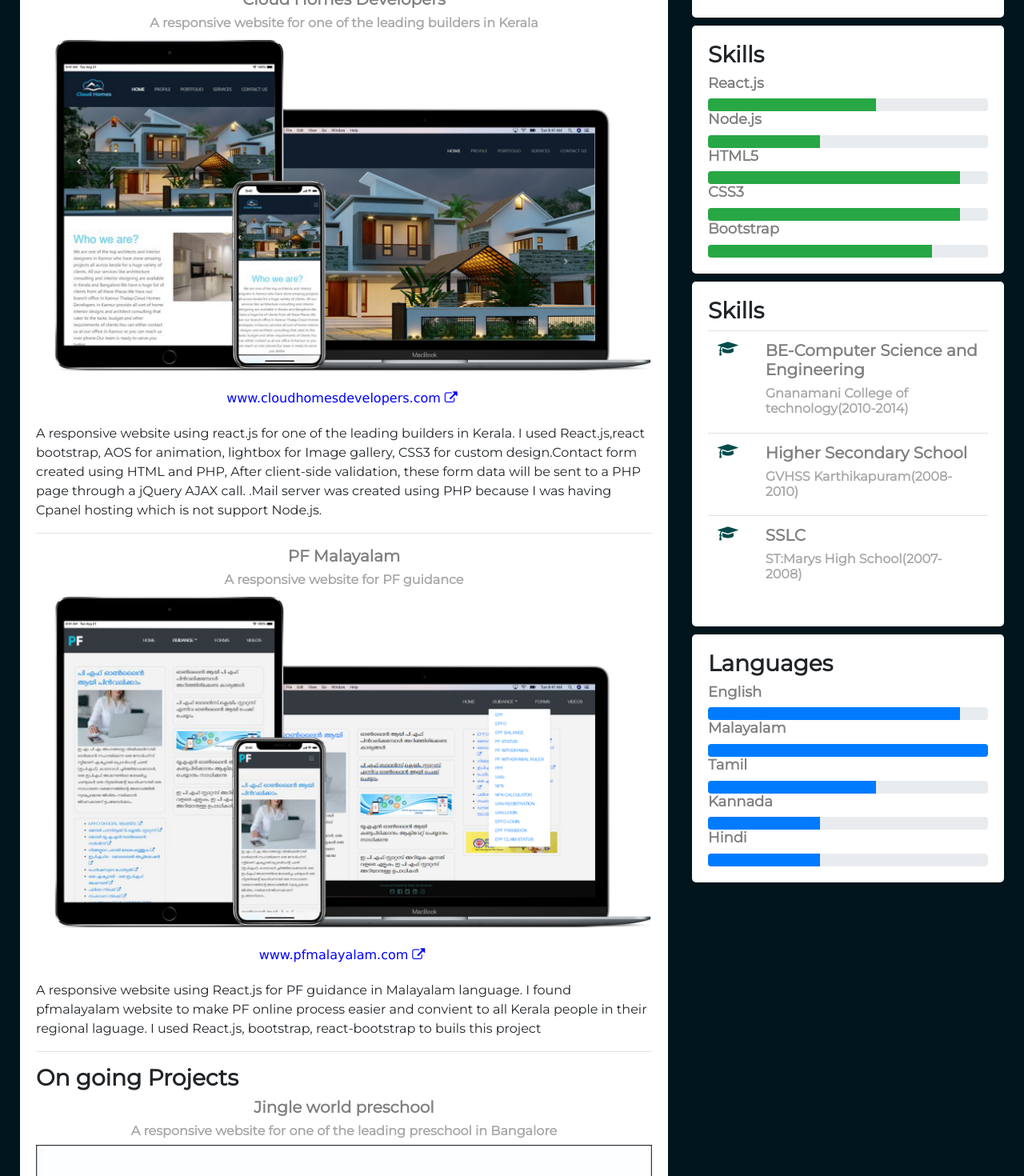
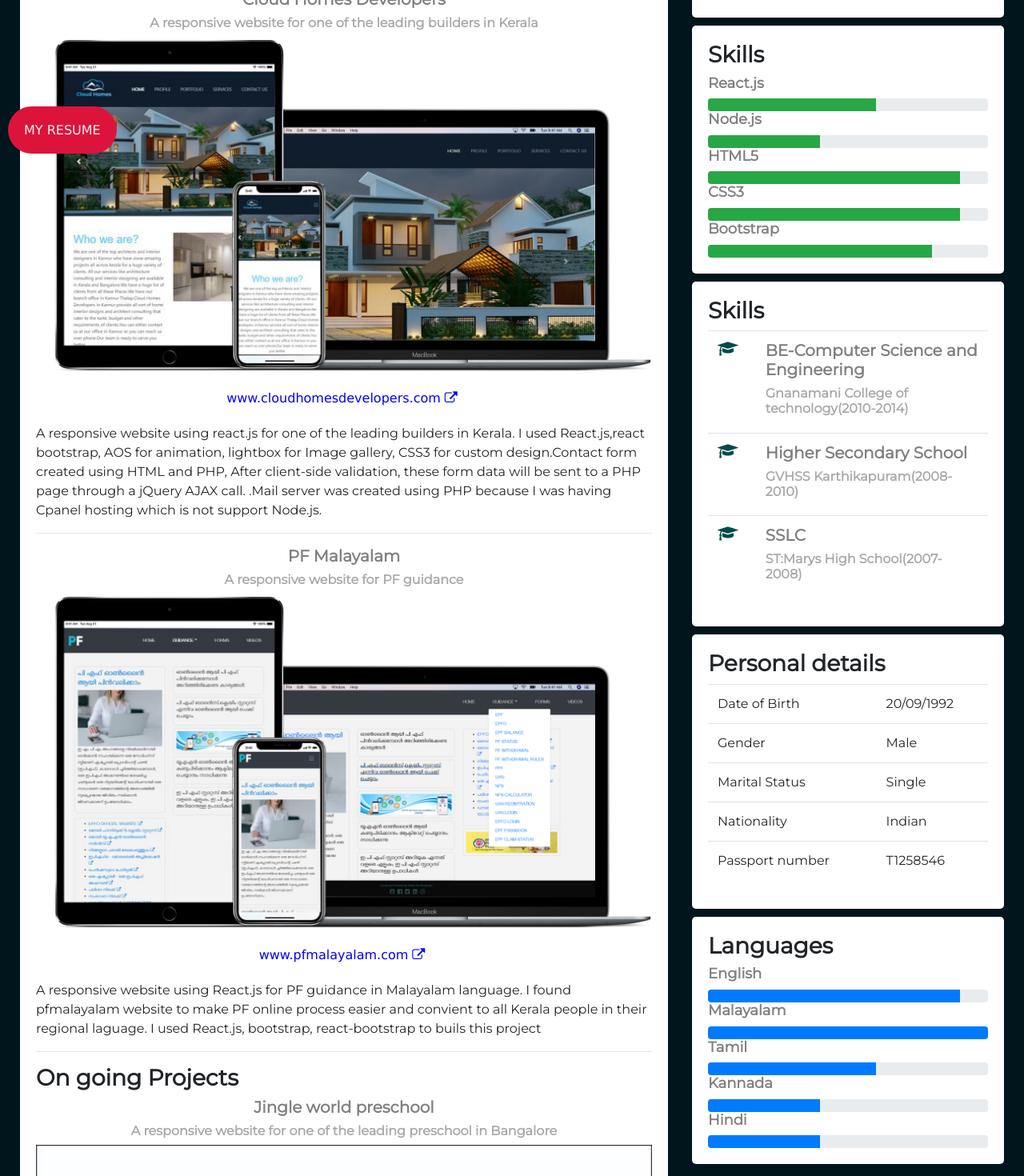
Before and after one commit to vishnukgcherupuzha/My-Portfolio, a React (Create React App) app: page / in a window 1280 px wide. Shown: the part 600-2070 px from the top of the page at 80% size. Built offline with nearby package versions, Linux system fonts and the light colour scheme.

Commit message:
last update

```diff
--- a/src/components/Resume.js
+++ b/src/components/Resume.js
@@ -1,7 +1,7 @@
 import React, { Component } from 'react'
 import Proimg from '../images/header3.png'
 import 'bootstrap/dist/css/bootstrap.min.css'
-import {NavLink} from 'react-router-dom'
+import { NavLink } from 'react-router-dom'
 import './Style.css'
 import 'react-bootstrap'
 import AOS from 'aos'
@@ -29,7 +29,7 @@ class Resume extends Component {
                         <img className="profile-image img-fluid" src={Proimg} alt="Vishnu KG" /></NavLink>
                         <div>
                             <h1 className="name">Vishnu KG</h1>
-                            <h5 className="desc">UI/UX Designer & Web Developer </h5>
+                            <h5 className="desc">UI/UX Designer / Developer </h5>
                             <ul>
                                 <li><a href="https://twitter.com/VKGCherupuzha" rel="noopener noreferrer" target="_blank"><i className="fa fa-twitter"></i></a></li>
                                 <li><a href="https://www.linkedin.com/in/vishnukgcherupuzha/" rel="noopener noreferrer" target="_blank"><i className="fa fa-linkedin"></i></a></li>
@@ -39,7 +39,7 @@ class Resume extends Component {
                                 <li><a href="https://coderwall.com/vishnukgcherupuzha" rel="noopener noreferrer" target="_blank"><i className="fa fa-external-link"  ></i></a></li>
                             </ul>
                         </div>
-                        <NavLink  className="header-button" to ='/contactme'><button data-aos="zoom-in"> <i className="fa fa-paper-plane paper-plane " style={{ marginRight: "12px" }}> </i>CONTACT ME </button></NavLink>
+                        <NavLink className="header-button" to='/contactme'><button data-aos="zoom-in"> <i className="fa fa-paper-plane paper-plane " style={{ marginRight: "12px" }}> </i>CONTACT ME </button></NavLink>
                     </div>
                     <h1 className="header-border" style={{ color: "rgb(255, 174, 0)" }}>.</h1>
                 </div>
@@ -156,7 +156,7 @@ class Resume extends Component {
                                         </tr>
                                         <tr>
                                             <td><i className="fa fa-globe" aria-hidden="true"></i></td>
-                                            <td><a href="https://vishnukgcherupuzha.github.io/My-Portfolio/" rel="noopener noreferrer" target="_blank" style={{color:"black"}}>vishnu-kg-cherupuzha</a></td>
+                                            <td><a href="https://vishnukgcherupuzha.github.io/My-Portfolio/" rel="noopener noreferrer" target="_blank" style={{ color: "black" }}>vishnu-kg-cherupuzha</a></td>
                                         </tr>
 
                                     </tbody>
@@ -193,21 +193,49 @@ class Resume extends Component {
                                     <tbody>
                                         <tr>
                                             <td><i className="fa fa-graduation-cap" aria-hidden="true"></i></td>
-                                            <td ><h5  style={{textAlign:"left"}}>BE-Computer Science and Engineering</h5>
-                                                <h6  style={{textAlign:"left"}}>Gnanamani College of technology(2010-2014)</h6>
+                                            <td ><h5 style={{ textAlign: "left" }}>BE-Computer Science and Engineering</h5>
+                                                <h6 style={{ textAlign: "left" }}>Gnanamani College of technology(2010-2014)</h6>
                                             </td>
                                         </tr>
                                         <tr>
                                             <td><i className="fa fa-graduation-cap" aria-hidden="true"></i></td>
-                                            <td ><h5  style={{textAlign:"left"}}>Higher Secondary School</h5>
-                                                <h6  style={{textAlign:"left"}}>GVHSS Karthikapuram(2008-2010)</h6>
+                                            <td ><h5 style={{ textAlign: "left" }}>Higher Secondary School</h5>
+                                                <h6 style={{ textAlign: "left" }}>GVHSS Karthikapuram(2008-2010)</h6>
                                             </td>
                                         </tr>
                                         <tr>
                                             <td><i className="fa fa-graduation-cap" aria-hidden="true"></i></td>
-                                            <td ><h5  style={{textAlign:"left"}}>SSLC</h5>
-                                                <h6  style={{textAlign:"left"}}>ST:Marys High School(2007-2008)</h6>
+                                            <td ><h5 style={{ textAlign: "left" }}>SSLC</h5>
+                                                <h6 style={{ textAlign: "left" }}>ST:Marys High School(2007-2008)</h6>
                                             </td>
+                                        </tr>
+                                    </tbody>
+                                </Table>
+                            </div>
+                            <div className="content address" data-aos="fade-up"
+                                data-aos-duration="1000" >
+                                <h3>Personal details </h3>
+                                <Table responsive>
+                                    <tbody>
+                                        <tr>
+                                            <td>Date of Birth </td>
+                                            <td>20/09/1992</td>
+                                        </tr>
+                                        <tr>
+                                            <td>Gender </td>
+                                            <td>Male</td>
+                                        </tr>
+                                        <tr>
+                                            <td>Marital Status </td>
+                                            <td>Single</td>
+                                        </tr>
+                                        <tr>
+                                            <td>Nationality  </td>
+                                            <td>Indian</td>
+                                        </tr>
+                                        <tr>
+                                            <td>Passport number </td>
+                                            <td>T1258546</td>
                                         </tr>
                                     </tbody>
                                 </Table>
@@ -238,8 +266,10 @@ class Resume extends Component {
                             </div>
                         </div>
                     </div>
-                </div>
-            </div>
+                    </div>
+                   <div className="footer"><a className="resume" href="https://drive.google.com/file/d/1lKS20T6i9IZp_tkH-BPM-GZmUvLEvCDN/view?usp=sharing">MY RESUME</a>
+                   </div>
+                   </div>
         )
     }
 }
--- a/src/components/Style.css
+++ b/src/components/Style.css
@@ -208,6 +208,25 @@ button:hover{
   font-size: 35px;
   color: aqua;
 }
+.resume{
+  background-color: crimson;
+  padding: 20px;
+  z-index: 100;
+  border-radius: 30px;
+  text-decoration: none;
+  transition-duration: 1000ms;
+}
+.resume:hover{
+  color: darkturquoise;
+  background: deeppink;
+}
+.footer {
+  position: fixed;
+  left: 0;
+  bottom: 0;
+  text-align: right;
+  margin: 0 0 25px 10px;
+}
 /* media query */
 @media screen and (max-width: 860px) {
   .container-header{
@@ -227,7 +246,6 @@ button:hover{
   ul li i{
      padding: 10px 35px;
      border-radius: 30px;
-
    }
 
 }
```
